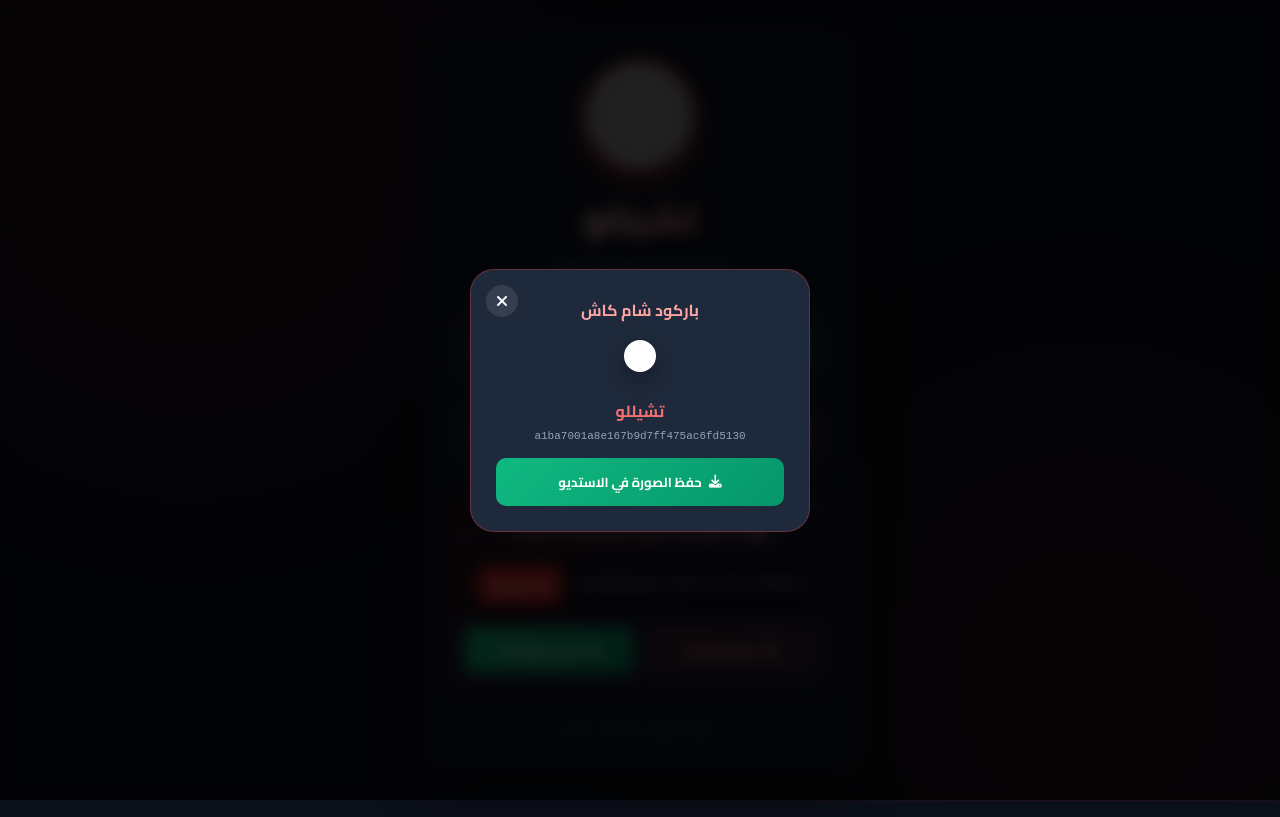
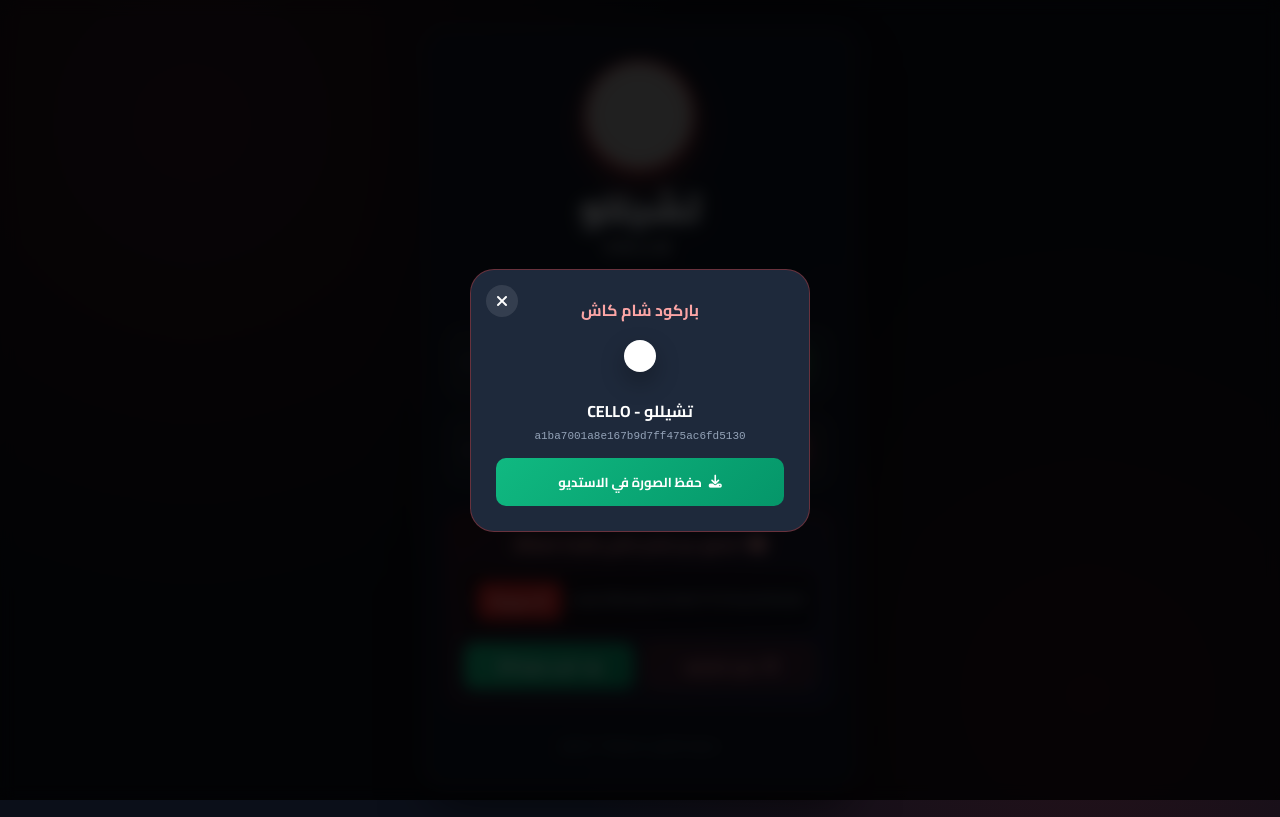
Before and after one commit to ibrahim-harash/Cello-2, a plain HTML site: page index.html in a window 1280 px wide. Both pictures are taken after a click on the button "عرض الباركود". Drawn offline with Linux system fonts and the light colour scheme; grey boxes are pictures that could not be loaded; a script that the page names is missing.

Commit message:
Update index.html

```diff
--- a/index.html
+++ b/index.html
@@ -76,9 +76,10 @@
         .splash-title {
             font-size: 34px;
             font-weight: 900;
-            background: linear-gradient(to right, #fef08a, #f59e0b, #d97706);
+            background: linear-gradient(to bottom, #ffffff 30%, #e2e8f0 100%);
             -webkit-background-clip: text;
             -webkit-text-fill-color: transparent;
+            filter: drop-shadow(0 2px 10px rgba(255, 255, 255, 0.25));
             margin-bottom: 24px;
             letter-spacing: 1px;
         }
@@ -150,12 +151,24 @@
         }
 
         .brand-title {
-            font-size: 34px;
+            font-size: 36px;
             font-weight: 900;
-            background: linear-gradient(to right, #ffffff, #fca5a5, #ef4444);
+            background: linear-gradient(to bottom, #ffffff 35%, #cbd5e1 100%);
             -webkit-background-clip: text;
             -webkit-text-fill-color: transparent;
-            margin-bottom: 6px;
+            filter: drop-shadow(0 2px 12px rgba(255, 255, 255, 0.2));
+            line-height: 1.2;
+            margin-bottom: 2px;
+        }
+
+        .brand-title-en {
+            font-size: 16px;
+            font-weight: 700;
+            letter-spacing: 5px;
+            color: #f8fafc;
+            text-transform: uppercase;
+            margin-bottom: 10px;
+            opacity: 0.9;
         }
 
         .brand-subtitle {
@@ -380,7 +393,7 @@
         .modal-name {
             font-size: 16px;
             font-weight: 700;
-            color: #f87171;
+            color: #ffffff;
             margin-bottom: 4px;
         }
 
@@ -416,6 +429,7 @@
             <img src="brado.jpg" alt="شعار شركة تشيللو" class="brand-logo-img">
         </div>
         <h1 class="brand-title">تشيللو</h1>
+        <div class="brand-title-en">CELLO</div>
         <p class="brand-subtitle">المنصة الرسمية للروابط والتواصل</p>
 
         <div class="links-list">
@@ -480,7 +494,7 @@
 
             <div class="qr-wrapper" id="qrcodeContainer"></div>
 
-            <div class="modal-name">تشيللو</div>
+            <div class="modal-name">تشيللو - CELLO</div>
             <div class="modal-id">a1ba7001a8e167b9d7ff475ac6fd5130</div>
 
             <button class="qr-action-btn btn-download-qr" style="width: 100%; padding: 12px;" onclick="downloadQrImage()">
```
